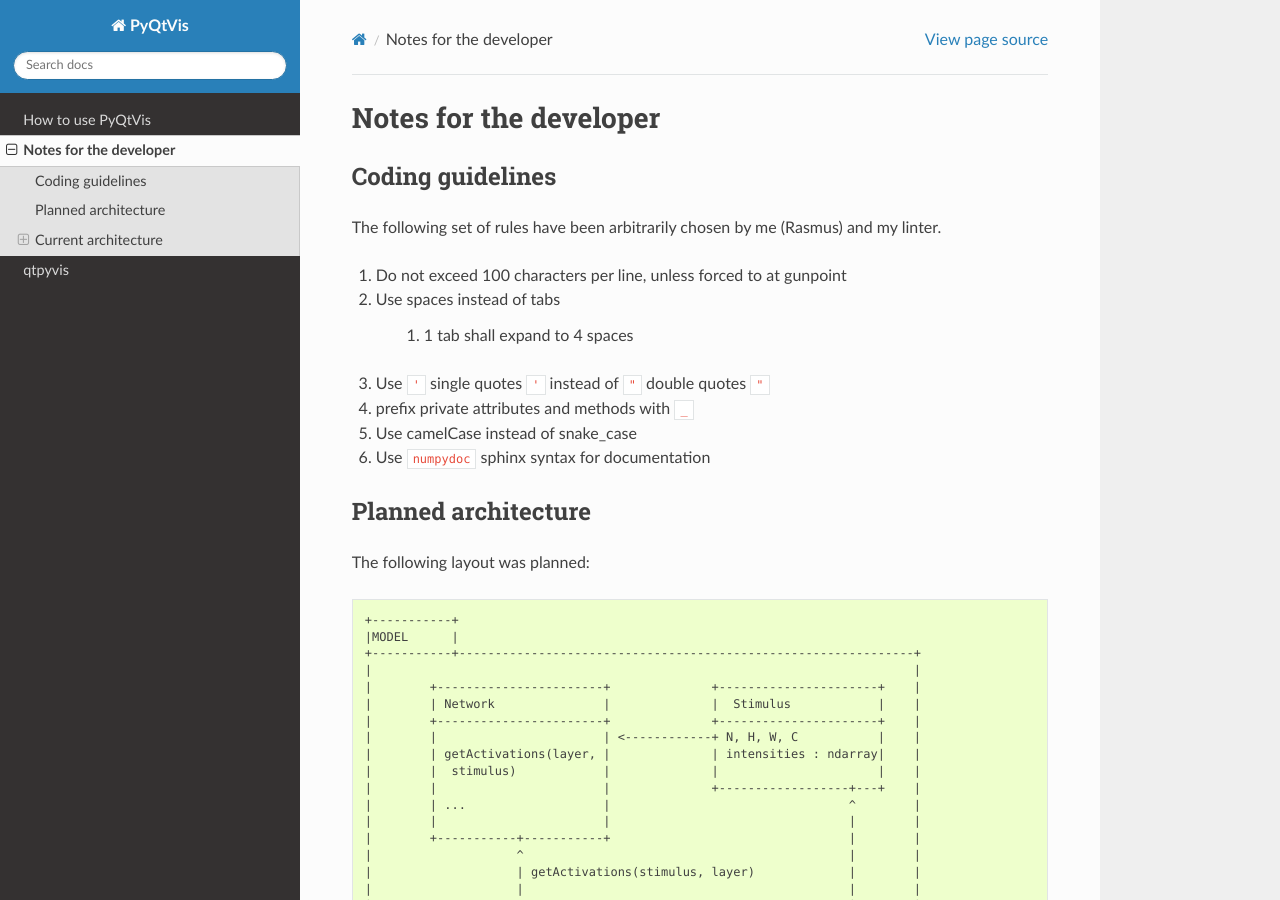
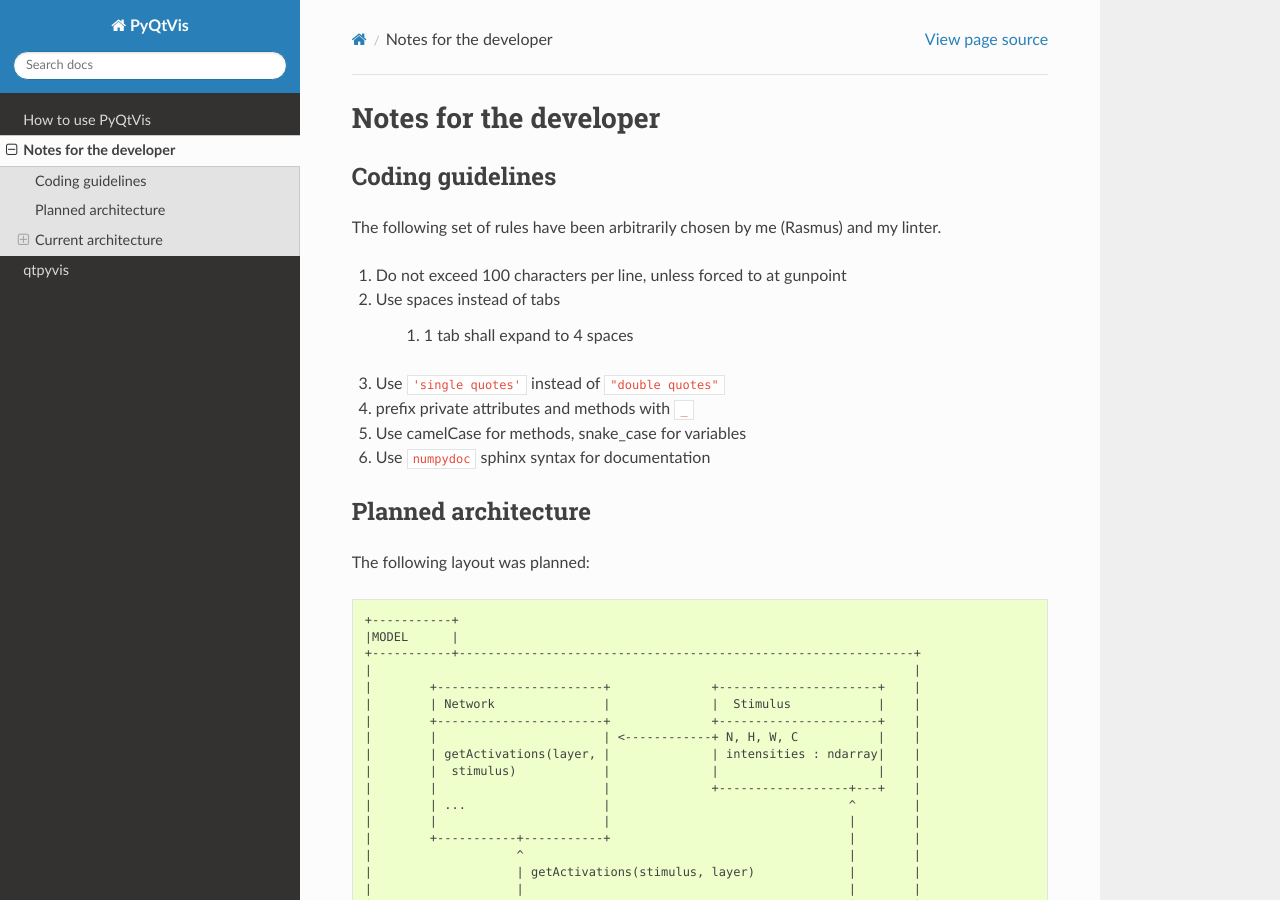
Before and after one commit to CogSciUOS/DeepLearningToolbox, a Sphinx documentation site: the page built from doc/source/developer_guide.rst, in a window 1280 px wide and 900 px high. Built offline with Sphinx 7.4.7 and the Read the Docs theme 2.0.0, drawn with Linux system fonts in a browser that asks for light colours.

Commit message:
Fix guide

```diff
--- a/doc/source/developer_guide.rst
+++ b/doc/source/developer_guide.rst
@@ -11,9 +11,9 @@ linter.
 
     #. 1 tab shall expand to 4 spaces
 
-#. Use ``'`` single quotes ``'`` instead of ``"`` double quotes ``"``
+#. Use ``'single quotes'`` instead of ``"double quotes"``
 #. prefix private attributes and methods with ``_``
-#. Use camelCase instead of snake_case
+#. Use camelCase for methods, snake_case for variables
 #. Use ``numpydoc`` sphinx syntax for documentation
 
 
```
